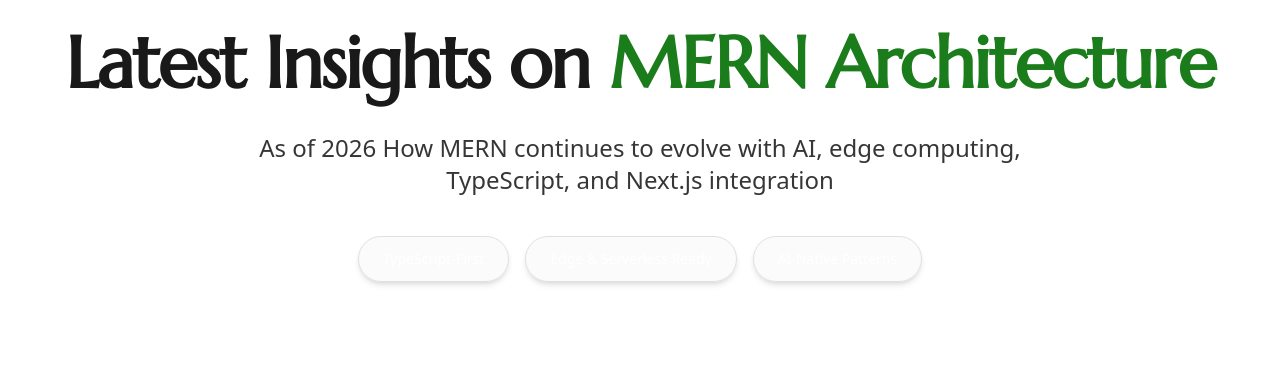
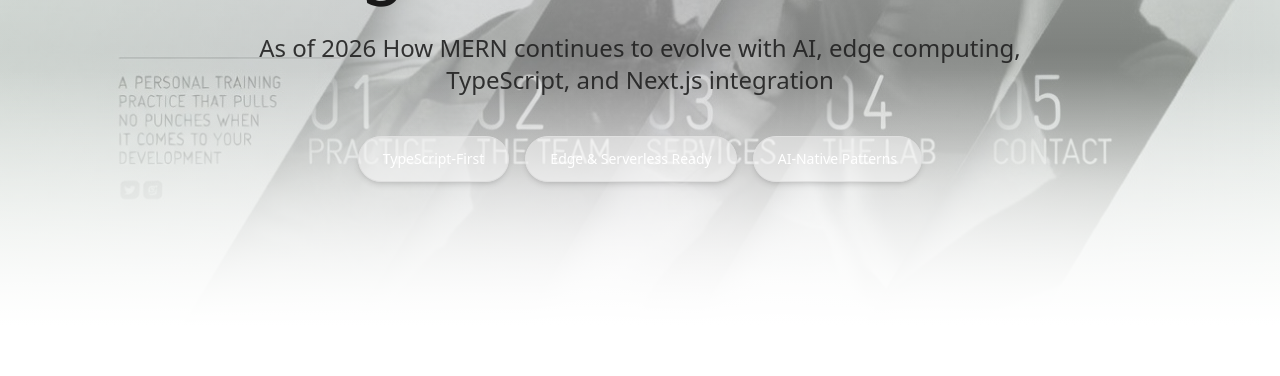
Before and after one commit to joydeep-07/Paul, a React (Vite) app: page /blog/mern-architecture in a window 1280 px wide. Shown: the part 226-602 px from the top of the page. Built offline with nearby package versions, Linux system fonts and the light colour scheme; no server answers.

Commit message:
Updated Ui

```diff
--- a/src/Pages/About.jsx
+++ b/src/Pages/About.jsx
@@ -20,7 +20,7 @@
     ];
 
   return (
-    <div>
+    <div className='pt-25'>
       <Me />
       <div className='py-10'>
         <Slide items={skills} speed={20} />
--- a/src/Pages/Contact.jsx
+++ b/src/Pages/Contact.jsx
@@ -110,7 +110,7 @@
 
   return (
     <>
-      <div className=" bg-[var(--bg-main)] py-6">
+      <div className=" bg-[var(--bg-main)] py-6 pt-25">
         <div className="max-w-7xl mx-auto px-4">
           {/* Header */}
           <div className="mb-12">
@@ -144,7 +144,7 @@
                 {/* Skeleton */}
                 {!imageLoaded && (
                   <div className="absolute inset-0 rounded-full p-1 bg-[var(--bg-secondary)] text-[var(--text-secondary)] border-2 border-[var(--accent-primary)] animate-pulse flex justify-center items-center">
-                    <User/>
+                    <User />
                   </div>
                 )}
 
--- a/src/Pages/Home.jsx
+++ b/src/Pages/Home.jsx
@@ -12,7 +12,7 @@
 import NewsletterSection from "../blog/NewsletterSection";
 const Home = () => {
   return (
-    <div className="min-h-screen w-full">
+    <div className="min-h-screen w-full pt-25">
       <Hero />
       <AboutMe />
       {/* <ProjectHeading /> */}
--- a/src/Pages/ProjectDetails.jsx
+++ b/src/Pages/ProjectDetails.jsx
@@ -29,7 +29,7 @@
 
   return (
     <>
-      <section className="bg-[var(--bg-main)] transition-colors duration-300">
+      <section className="bg-[var(--bg-main)] transition-colors duration-300 pt-25">
         {/* ================= HERO ================= */}
         <div className="relative overflow-hidden rounded-3xl bg-[var(--bg-gradient)]">
           <div className="max-w-7xl mx-auto px-5 sm:px-8 lg:px-12 py-0 sm:py-0 grid grid-cols-1 lg:grid-cols-2 gap-10 lg:gap-16 items-start">
--- a/src/Pages/Projects.jsx
+++ b/src/Pages/Projects.jsx
@@ -6,7 +6,7 @@
 
 const Projects = () => {
   return (
-    <div className="flex flex-col items-center bg-[var(--bg-main)]">
+    <div className="flex flex-col items-center pt-25 bg-[var(--bg-main)]">
       {/* HEADER */}
       <div
         className="
--- a/src/blog/AllBlogs/MernArchitectire.jsx
+++ b/src/blog/AllBlogs/MernArchitectire.jsx
@@ -13,7 +13,7 @@
           title="Latest Insights on"
           highlight="MERN Architecture"
           description="As of 2026 How MERN continues to evolve with AI, edge computing, TypeScript, and Next.js integration"
-          // backgroundImage={ui}
+          backgroundImage={ui}
           tags={[
             "TypeScript-First",
             "Edge & Serverless Ready",
--- a/src/blog/BlogHeading.jsx
+++ b/src/blog/BlogHeading.jsx
@@ -14,9 +14,25 @@
         backgroundImage: backgroundImage ? `url(${backgroundImage})` : "none",
       }}
     >
-      {/* Gradient Overlay */}
-      <div className="absolute inset-0 bg-[var(--bg-gradient)] opacity-80"></div>
+      {/* Dynamic Gradient Overlay */}
+      <div
+        className="absolute inset-0 bg-gradient-to-b from-[var(--bg-main)]/70 via-[var(--bg-main)]/50 to-[var(--bg-main)]/90"
+        aria-hidden="true"
+      />
 
+      {/* Animated Gradient Accent */}
+      <div className="absolute inset-0 opacity-30">
+        <div className="absolute inset-0 bg-gradient-to-r from-[var(--accent-primary)]/20 via-transparent to-[var(--accent-secondary)]/20 " />
+      </div>
+
+      {/* Soft Edge Fade */}
+      <div
+        className="absolute bottom-0 left-0 right-0 h-64 pointer-events-none"
+        style={{
+          background: "linear-gradient(to top, var(--bg-main), transparent)",
+        }}
+        aria-hidden="true"
+      />
       <div
         className="relative max-w-7xl mx-auto px-4 sm:px-6 lg:px-8
                       py-16 sm:py-20 md:py-28 lg:py-36
--- a/src/layout/Root.jsx
+++ b/src/layout/Root.jsx
@@ -8,7 +8,7 @@
     <div className="min-h-screen bg-[var(--bg-main)] text-[var(--text-main)] transition-all duration-300">
       <Navbar />
       <ScrollToTop />
-      <div className="pt-25">
+      <div className="pt-0">
         <Outlet />
       </div>
     </div>
```
